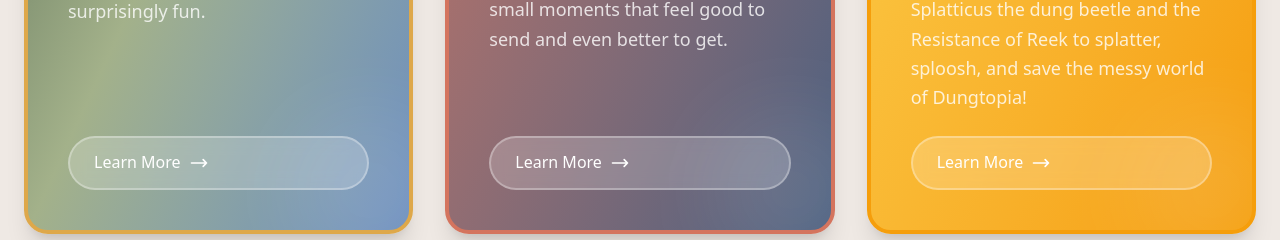
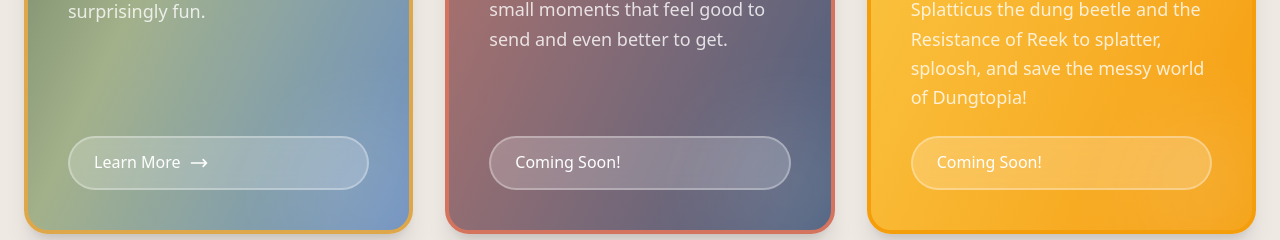
Before and after one commit to kgardenour-dot/bandit, a Next.js app: page / in a window 1280 px wide. Shown: the part 1740-1980 px from the top of the page. Built offline with nearby package versions, Linux system fonts and the light colour scheme.

Commit message:
Update app buttons: PACE links to pacejourney.app, Echotag and Poofling show 'Coming Soon!'

```diff
--- a/components/AppShowcase.tsx
+++ b/components/AppShowcase.tsx
@@ -13,6 +13,8 @@ interface App {
   accentColor: string;
   logo: string;
   link?: string;
+  buttonText: string;
+  isExternal?: boolean;
 }
 
 const apps: App[] = [
@@ -23,7 +25,9 @@ const apps: App[] = [
     color: 'bg-gradient-to-br from-pace-forest-green via-pace-soft-moss to-pace-sky-blue',
     accentColor: 'border-pace-golden-trail',
     logo: '/logos/pace-logo-biweb.png',
-    link: '#'
+    link: 'https://pacejourney.app',
+    buttonText: 'Learn More',
+    isExternal: true
   },
   {
     name: 'Echotag',
@@ -32,7 +36,8 @@ const apps: App[] = [
     color: 'bg-gradient-to-br from-echotag-terracotta to-echotag-slate-blue',
     accentColor: 'border-echotag-terracotta',
     logo: '/logos/echotag-logo-biweb.png',
-    link: '#'
+    link: '#',
+    buttonText: 'Coming Soon!'
   },
   {
     name: 'Poofling',
@@ -41,7 +46,8 @@ const apps: App[] = [
     color: 'bg-gradient-to-br from-poofling-yellow to-poofling-orange',
     accentColor: 'border-poofling-orange',
     logo: '/logos/poofling-logo-biweb.png',
-    link: '#'
+    link: '#',
+    buttonText: 'Coming Soon!'
   }
 ];
 
@@ -89,11 +95,13 @@ function AppCard({ app, index }: { app: App; index: number }) {
         {/* Button */}
         <motion.a
           href={app.link}
+          {...(app.isExternal && { target: '_blank', rel: 'noopener noreferrer' })}
           className="inline-flex items-center gap-2 px-6 py-3 bg-white/20 hover:bg-white/30 backdrop-blur-sm text-white rounded-full font-medium transition-all duration-300 border-2 border-white/30 hover:border-white/50"
           whileHover={{ scale: 1.05 }}
           whileTap={{ scale: 0.95 }}
         >
-          Learn More
+          {app.buttonText}
+          {app.isExternal && (
             <svg
               className="w-5 h-5 transform group-hover:translate-x-1 transition-transform"
               fill="none"
@@ -105,6 +113,7 @@ function AppCard({ app, index }: { app: App; index: number }) {
             >
               <path d="M17 8l4 4m0 0l-4 4m4-4H3"></path>
             </svg>
+          )}
         </motion.a>
 
         {/* Decorative element */}
```
Lines whose indentation alone changed are shown as unchanged.
